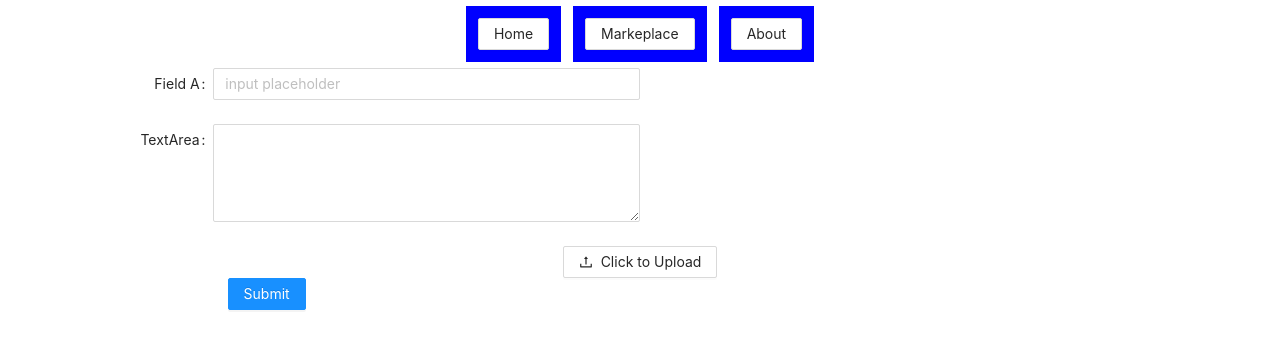
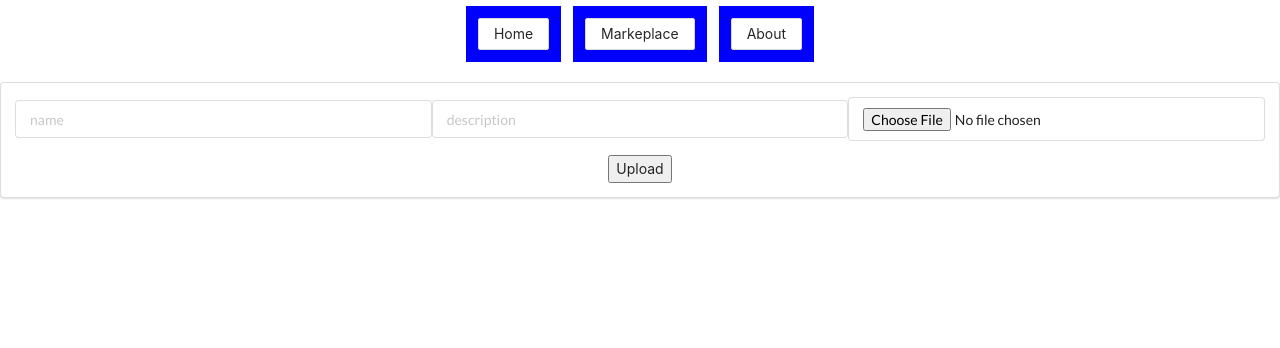
Before and after one commit to 23po/artistic-markets, a React (Create React App) app in the folder my-app/: page /UploadForm in a window 1280 px wide. Shown: the top 348 px of the page. Built offline with nearby package versions, Linux system fonts and the light colour scheme.

Commit message:
updated readme

```diff
--- a/my-app/src/components/AvatarCollection.js
+++ b/my-app/src/components/CardMapper.js
@@ -10,7 +10,7 @@ import { EditOutlined, EllipsisOutlined, SettingOutlined } from '@ant-design/ico
 import Meta from "antd/lib/card/Meta"
 
 //const {Meta}  = Card;
-function AvatarCollection({pictures}) {
+function CardMapper({pictures}) {
 
 return (
     <div className="site-card-border-less-wrapper ui four column grid">
@@ -47,7 +47,7 @@ return (
   );
 }
 
-export default AvatarCollection;
+export default CardMapper;
 
 /*div className="ui four column grid">
       <p>Collection of Bots</p>
--- a/my-app/src/components/Marketplace.js
+++ b/my-app/src/components/Marketplace.js
@@ -2,16 +2,16 @@ import React, {useEffect, useState} from "react";
 import { Routes, Route } from "react-router-dom";
 import Login from "./Login";
 import NavBar from "./NavBar";
-import AvatarCollection from "./AvatarCollection";
+import CardMapper from "./CardMapper";
 //import AvatarCard from "./AvatarCard";
-import AddAvatarForm from "./UploadForm";
+import UploadForm from "./UploadForm";
 import {Input} from 'antd'
  const {Search} = Input
 
 function Marketplace() {
 
     const [pictures, setPictures] = useState([])
-    const [formData, setFormData] = useState([])
+
 
     useEffect( () => {
     fetch(`${process.env.REACT_APP_API_URL}/pictures`)
@@ -20,31 +20,7 @@ function Marketplace() {
 
     }, [])
 
-function handleChange (e) {
 
-    setFormData({
-        ...formData,
-        [e.target.name]: e.target.value
-    })
-
-
-    //setAvatars(avatars.map(avatar => avatar === avatarTarget ? {...avatar, new: true} : avatar))
-
-}
-
-function handleSubmit () {
-        fetch("http://localhost:3000/pictures", {
-            method: "POST",
-            headers: {
-                "Content-Type": "application/json"
-            },
-            body: JSON.stringify(formData)
-        }, ProgressEvent => {
-            console.log('Upload Progress:' + Math.round(ProgressEvent.loaded/ProgressEvent.total * 100) + '%' )
-        })
-        .then(res => res.json())
-        .then(data => console.log(data))
-    }
 
     return (
     <div>
@@ -55,7 +31,8 @@ function handleSubmit () {
         width: 200,
       }}
     />
-        <AvatarCollection pictures = {pictures}/>
+        <CardMapper pictures = {pictures}/>
+
     </div>
   );
 }
--- a/my-app/src/components/UploadForm.js
+++ b/my-app/src/components/UploadForm.js
@@ -4,10 +4,10 @@ import './UploadForm.css'
 import { UploadOutlined } from '@ant-design/icons';
 
 
-const { TextArea } = Input;
+/*const { TextArea } = Input;
 
 
-const UploadForm = () => {
+function UploadForm ({handleChange, handleSubmit}) {
   const [form] = Form.useForm();
   const [formLayout, setFormLayout] = useState('horizontal');
 
@@ -23,7 +23,7 @@ const UploadForm = () => {
 
           },
           wrapperCol: {
-            span: 8,
+            span: 11.5,
 
           },
         }
@@ -32,7 +32,7 @@ const UploadForm = () => {
     formLayout === 'horizontal'
       ? {
           wrapperCol: {
-            span: 6,
+            span: 11.2,
             offset: 2,
           },
         }
@@ -46,32 +46,61 @@ const UploadForm = () => {
       initialValues={{
         layout: formLayout,
       }}
-      onValuesChange={onFormLayoutChange}
+      //onValuesChange={onFormLayoutChange}
     >
 
 
-      <Form.Item label="Field A">
-        <Input placeholder="input placeholder" />
+      <Form.Item label="Name">
+        <Input placeholder="give your pic a name" onBlur ={handleChange}/>
       </Form.Item>
-      <Form.Item label="TextArea">
-          <TextArea rows={4} />
+      <Form.Item label="Short Description" >
+          <TextArea rows={2}  onBlur ={handleChange}/>
         </Form.Item>
+        <Form.Item>
         <Upload>
-       <Button icon={<UploadOutlined />}>Click to Upload</Button>
+       <Button icon={<UploadOutlined />} onChange={handleChange}>Click to Upload</Button>
       </Upload>
+      </Form.Item>
       <Form.Item {...buttonItemLayout}>
-        <Button type="primary">Submit</Button>
+        <Button type="primary" onClick = {handleSubmit}>Submit</Button>
       </Form.Item>
     </Form>
   );
 };
 
-export default UploadForm;
-/*import React from "react";
-
-function AddAvatarForm({handleChange, handleSubmit}) {
+export default UploadForm;*/
 
 
+
+function UploadForm({handleChange, handleSubmit}) {
+  const [formData, setFormData] = useState([])
+  function handleChange (e) {
+    console.log("changing")
+    setFormData({
+        ...formData,
+        [e.target.name]: e.target.value
+    },
+    console.log(formData)
+    )
+
+
+
+
+}
+
+function handleSubmit () {
+        fetch(`${process.env.REACT_APP_API_URL}/pictures`, {
+            method: "POST",
+            headers: {
+                "Content-Type": "application/json"
+            },
+            body: JSON.stringify(formData)
+        }, ProgressEvent => {
+            console.log('Upload Progress:' + Math.round(ProgressEvent.loaded/ProgressEvent.total * 100) + '%' )
+        })
+        .then(res => res.json())
+        .then(data => console.log(data))
+    }
 
   return (
         <div className="ui segment">
@@ -79,8 +108,8 @@ function AddAvatarForm({handleChange, handleSubmit}) {
         <div className="inline fields" >
           <input type="text" name="name" placeholder="name" onBlur ={handleChange}/>
           <input type="text" name="description" placeholder="description" onBlur ={handleChange}/>
-          <input type="text" name="url" placeholder="url" onBlur = {handleChange}/>
-          <input type="file"name="image" onChange={handleChange}/>
+
+          <input type="file"name="url" onChange={handleChange}/>
         </div>
         <button onClick = {handleSubmit}>
           Upload
@@ -89,5 +118,4 @@ function AddAvatarForm({handleChange, handleSubmit}) {
     </div>
     );
 }
-export default AddAvatarForm
-*/
+export default UploadForm
```
Also changed, not shown: 1 other file (tests, documents, lock files or other folders).
